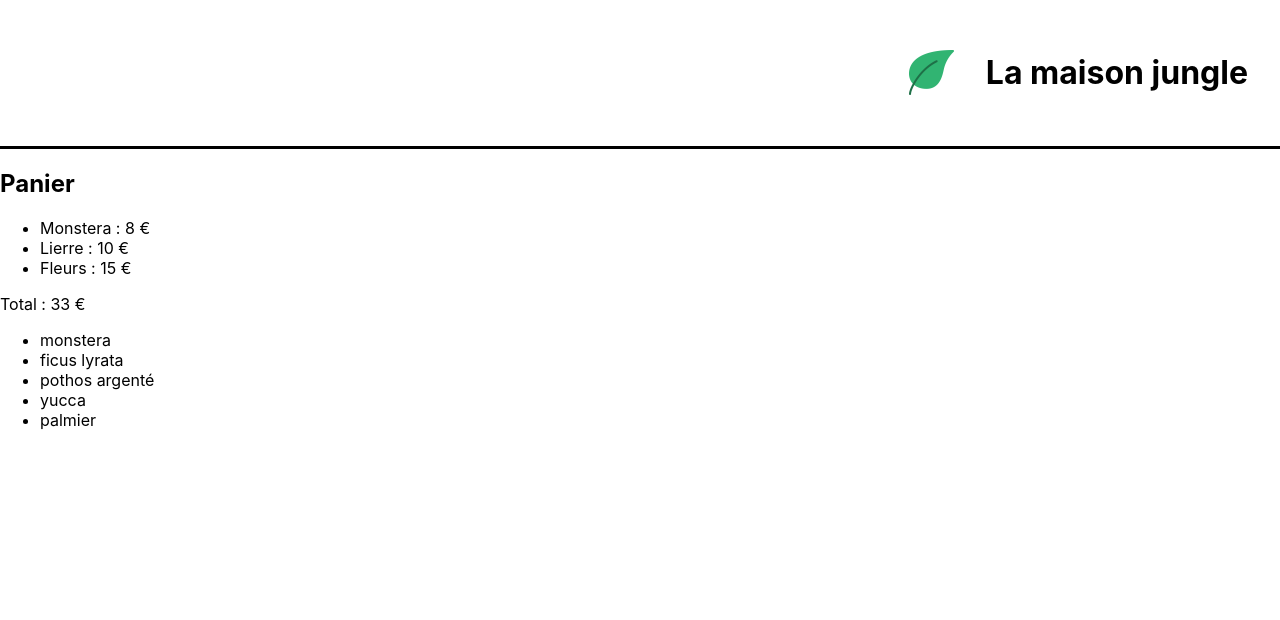
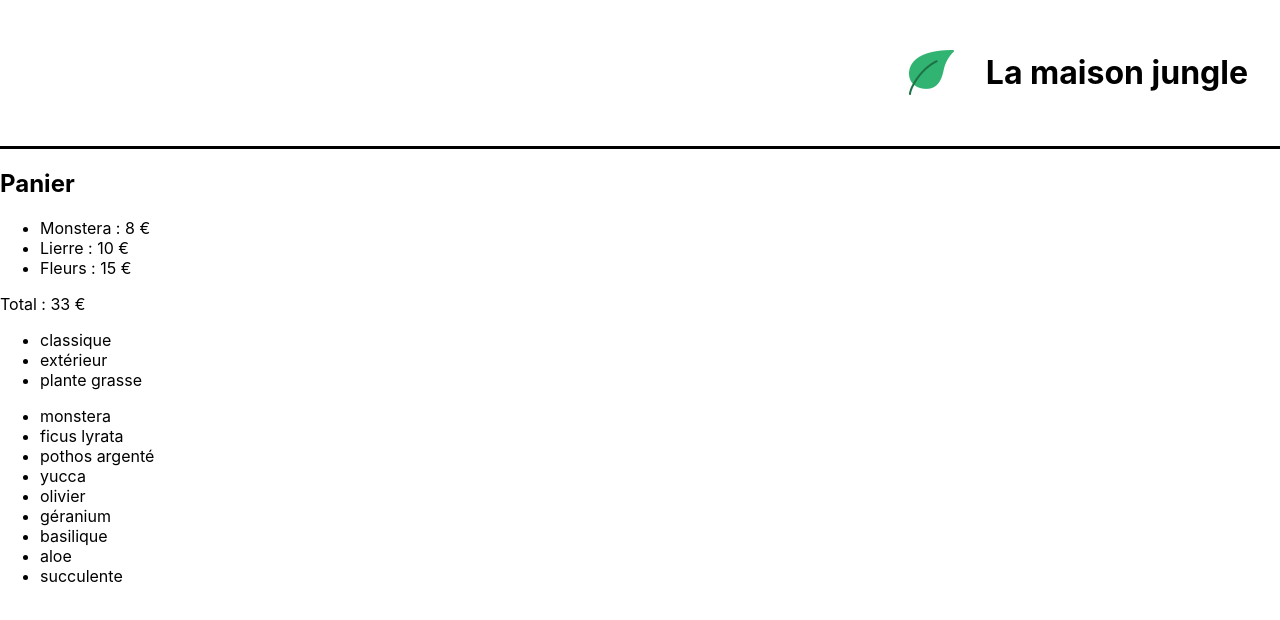
Before and after one commit to AdalbertPungu/Reactjs-Projects, a React (Create React App) app in the folder la-maison-jungle/: page / in a window 1280 px wide. Shown: the top 620 px of the page. Built offline with nearby package versions, Linux system fonts and the light colour scheme.

Commit message:
Add plantList

```diff
--- a/la-maison-jungle/src/components/ShoppingList.js
+++ b/la-maison-jungle/src/components/ShoppingList.js
@@ -1,17 +1,25 @@
+import { plantList } from '../data/plantList'
+
 function ShoppingList() {
-	const plantList = [
-    'monstera',
-    'ficus lyrata',
-    'pothos argenté',
-    'yucca',
-    'palmier'
-	]
+	const categories = plantList.reduce(
+		(acc, plant) =>
+			acc.includes(plant.category) ? acc : acc.concat(plant.category),
+		[]
+	)
+
 	return (
+		<div>
 			<ul>
-					{plantList.map((plant) => (
-							<li>{plant}</li>
-					))}
+				{categories.map((cat) => (
+					<li key={cat}>{cat}</li>
+				))}
 			</ul>
+			<ul>
+				{plantList.map((plant) => (
+					<li key={plant.id}>{plant.name}</li>
+				))}
+			</ul>
+		</div>
 	)
 }
 
--- /dev/null
+++ b/la-maison-jungle/src/data/plantList.js
@@ -0,0 +1,47 @@
+export const plantList = [
+	{
+		name: 'monstera',
+		category: 'classique',
+		id: '1ed'
+	},
+	{
+		name: 'ficus lyrata',
+		category: 'classique',
+		id: '2ab'
+	},
+	{
+		name: 'pothos argenté',
+		category: 'classique',
+		id: '3sd'
+	},
+	{
+		name: 'yucca',
+		category: 'classique',
+		id: '4kk'
+	},
+	{
+		name: 'olivier',
+		category: 'extérieur',
+		id: '5pl'
+	},
+	{
+		name: 'géranium',
+		category: 'extérieur',
+		id: '6uo'
+	},
+	{
+		name: 'basilique',
+		category: 'extérieur',
+		id: '7ie'
+	},
+	{
+		name: 'aloe',
+		category: 'plante grasse',
+		id: '8fp'
+	},
+	{
+		name: 'succulente',
+		category: 'plante grasse',
+		id: '9vn'
+	}
+]
```
